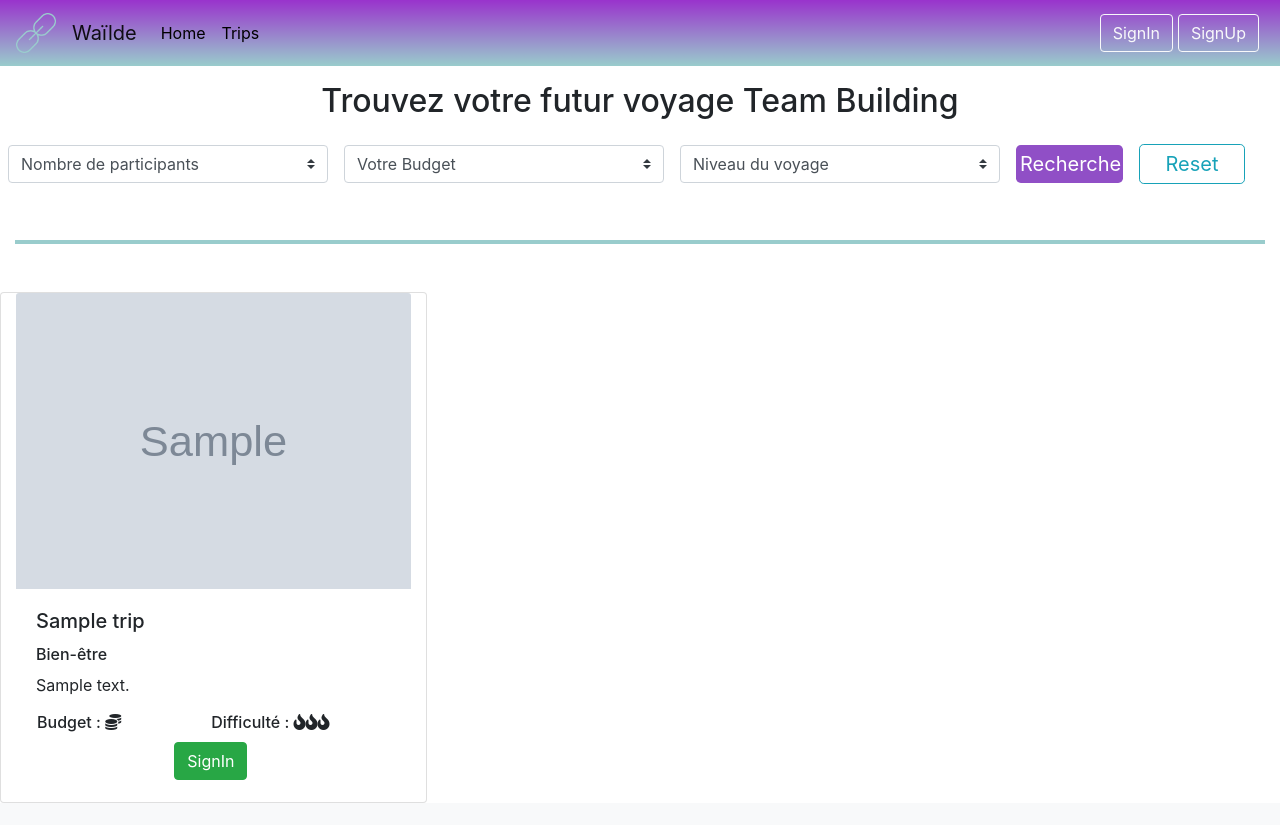
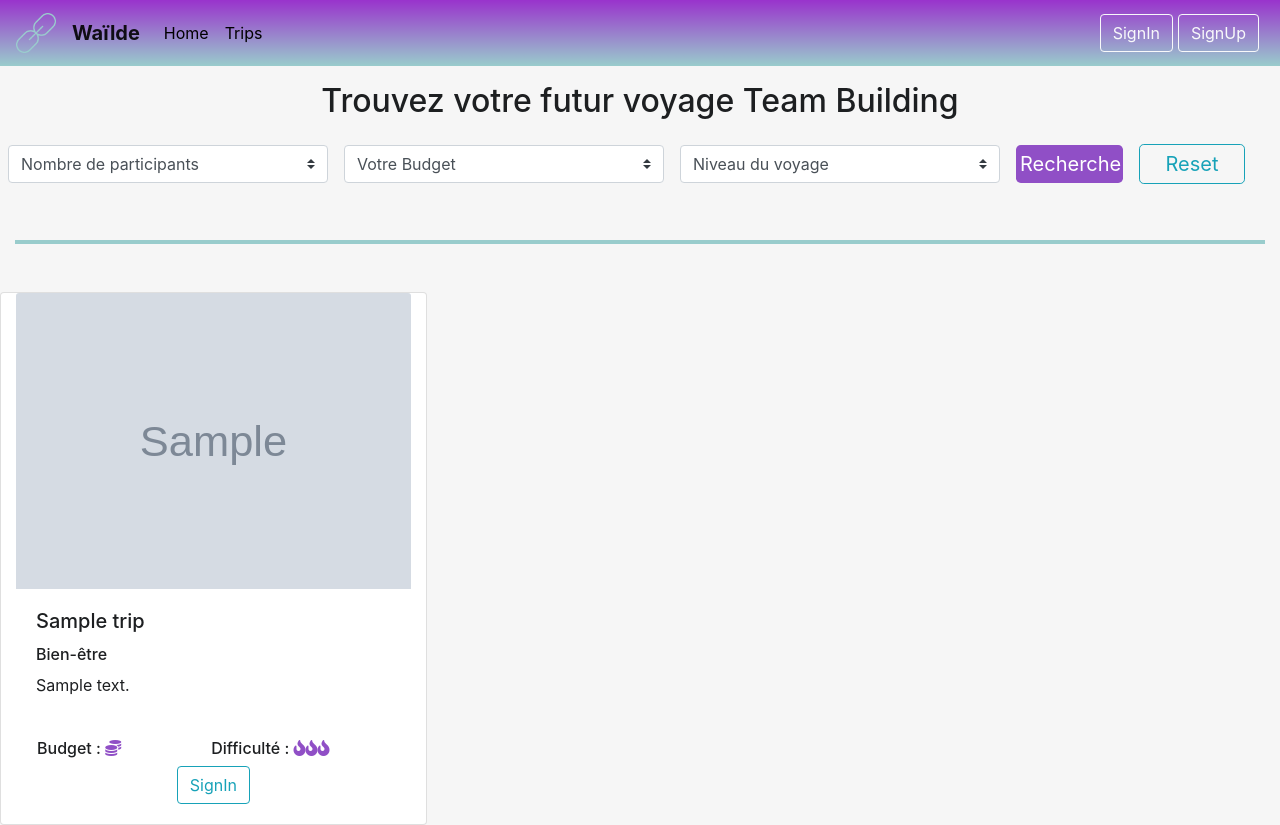
Before and after one commit to alexishessler/wailde, a Node server app: page /search-trip in a window 1280 px wide. Before the commit the page ends 803 px from the top, so only its background shows below. Run offline with Node 20, Linux system fonts and the light colour scheme; tables that the repository leaves empty hold one stand-in row (values such as "Sample post"); grey boxes marked "Sample" are stand-in pictures; some libraries are stand-ins or nearby versions.

Commit message:
push options

```diff
--- a/public/stylesheets/style.css
+++ b/public/stylesheets/style.css
@@ -35,6 +35,10 @@
 }
 .form-sign {
   margin-bottom: 5px;
+}
+
+.styled {
+  color: #904FC6;
 }
 /* NAVBAR */
 
--- a/views/home.ejs
+++ b/views/home.ejs
@@ -7,8 +7,8 @@
     <link rel="stylesheet" href="https://stackpath.bootstrapcdn.com/bootstrap/4.1.0/css/bootstrap.min.css" integrity="sha384-9gVQ4dYFwwWSjIDZnLEWnxCjeSWFphJiwGPXr1jddIhOegiu1FwO5qRGvFXOdJZ4" crossorigin="anonymous">
     <!-- personnal stylesheet -->
     <link href="https://fonts.googleapis.com/css?family=Poppins|Quicksand|Raleway" rel="stylesheet">
+    <script type="text/javascript">window.$crisp=[];window.CRISP_WEBSITE_ID="782cce5b-d584-45a3-aae4-d5efdd52ab44";(function(){d=document;s=d.createElement("script");s.src="https://client.crisp.chat/l.js";s.async=1;d.getElementsByTagName("head")[0].appendChild(s);})();</script>
     <link rel='stylesheet' href='/stylesheets/stylehome.css' />
-    <script type="text/javascript">window.$crisp=[];window.CRISP_WEBSITE_ID="782cce5b-d584-45a3-aae4-d5efdd52ab44";(function(){d=document;s=d.createElement("script");s.src="https://client.crisp.chat/l.js";s.async=1;d.getElementsByTagName("head")[0].appendChild(s);})();</script>
   </head>
 
   <body>
--- a/views/search-trip.ejs
+++ b/views/search-trip.ejs
@@ -9,6 +9,7 @@
   <link href="https://fonts.googleapis.com/css?family=Poppins|Quicksand|Raleway" rel="stylesheet">
   <link rel="stylesheet" href="https://use.fontawesome.com/releases/v5.0.13/css/all.css" integrity="sha384-DNOHZ68U8hZfKXOrtjWvjxusGo9WQnrNx2sqG0tfsghAvtVlRW3tvkXWZh58N9jp" crossorigin="anonymous">
   <link rel="stylesheet" href="https://use.fontawesome.com/releases/v5.0.13/css/all.css" integrity="sha384-DNOHZ68U8hZfKXOrtjWvjxusGo9WQnrNx2sqG0tfsghAvtVlRW3tvkXWZh58N9jp" crossorigin="anonymous">
+  <link rel='stylesheet' href='/stylesheets/style.css' />
   <link rel='stylesheet' href='/stylesheets/francois.css' />
 </head>
 
@@ -241,20 +242,20 @@
           <div class="row justify-content-between">
             <div class="europrice">
               <h6 class="pl-3">Budget : <% if (tripList[i].budget == null || tripList[i].budget<= 500) {%>
-                <i class="fas fa-coins"></i>
+                <i class="fas fa-coins styled"></i>
               <%} else if (tripList[i].budget <= 1000) {%>
-              <i class="fas fa-coins"></i><i class="fas fa-coins"></i>
+              <i class="fas fa-coins styled"></i><i class="fas fa-coins styled"></i>
                 <%} else {%>
-              <i class="fas fa-coins"></i><i class="fas fa-coins"></i><i class="fas fa-coins"></i>
+              <i class="fas fa-coins styled"></i><i class="fas fa-coins styled"></i><i class="fas fa-coins styled"></i>
                 <%}%></h6>
             </div>
             <div class="difficulty">
               <h6 class="pr-3">Difficulté : <% if (tripList[i].difficulty == "difficulte1") {%>
-                <i class="fas fa-fire"></i>
+                <i class="fas fa-fire styled"></i>
               <%} else if (tripList[i].difficulty == "difficulte2") {%>
-                <i class="fas fa-fire"></i><i class="fas fa-fire"></i>
+                <i class="fas fa-fire styled"></i><i class="fas fa-fire styled"></i>
                 <%} else {%>
-                  <i class="fas fa-fire"></i><i class="fas fa-fire"></i><i class="fas fa-fire"></i>
+                  <i class="fas fa-fire styled"></i><i class="fas fa-fire styled"></i><i class="fas fa-fire styled"></i>
                   <%}%></h6>
             </div>
             <div class="form-group row">
@@ -275,10 +276,10 @@
             <% if (isLoggedIn) {%>
               <form class="" action="/trip" method="post">
                 <input name="id"  type="hidden" value="<%=tripList[i]._id%>">
-                <button type="submit" class="btn btn-outline-secondary mt-3">Plus d'infos</button>
+                <button type="submit" class="btn btn-primary mt-3">Plus d'infos</button>
               </form>
             <%} else {%>
-              <a href="/signin" class="btn btn-success nav-btn" data-toggle="modal" data-target="#modalSignIn" href="#">SignIn</a>
+              <a href="/signin" class="btn btn-success btn-outline-info" data-toggle="modal" data-target="#modalSignIn" href="#">SignIn</a>
             <%}%>
           </div>
         </div>
```
Also changed, not shown: public/stylesheets/stylehome.css (+9 -0 lines).
